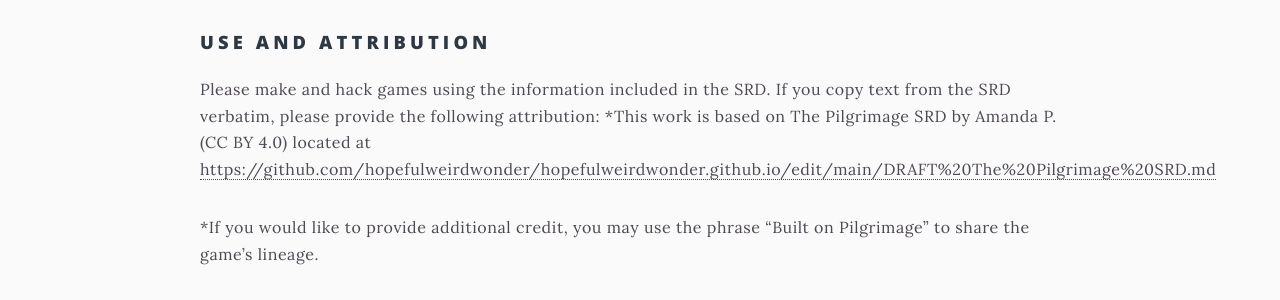
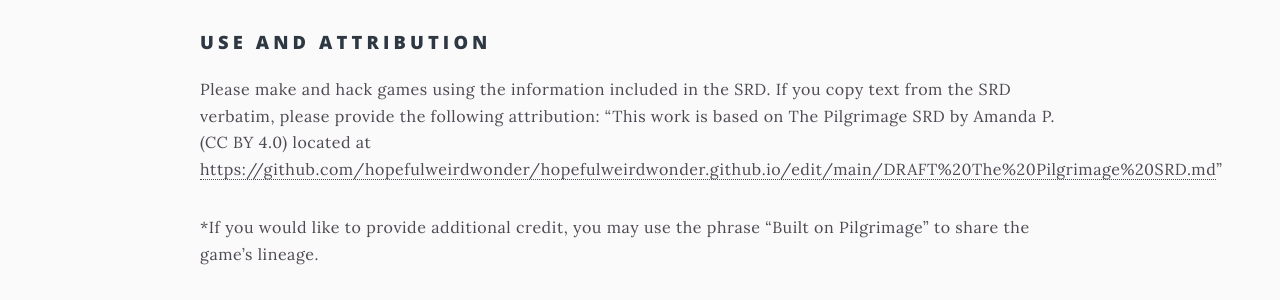
Before and after one commit to hopefulweirdwonder/hopefulweirdwonder.github.io, a Jekyll site: the page built from ThePilgrimageSRD.md, in a window 1280 px wide and 900 px high. Shown: the part 362-662 px from the top of the window. Built offline with Jekyll 4.4.1, drawn with Linux system fonts in a browser that asks for light colours; our own code applies the rules of GitHub Pages for plain Markdown files.

```diff
--- a/ThePilgrimageSRD.md
+++ b/ThePilgrimageSRD.md
@@ -5,7 +5,7 @@ The contents of The Pilgrimage SRD is Attribution 4.0 International (CC BY 4.0).
 
 ## Use and Attribution
 Please make and hack games using the information included in the SRD. If you copy text from the SRD verbatim, please provide the following attribution:
-*This work is based on The Pilgrimage SRD by Amanda P. (CC BY 4.0) located at <https://github.com/hopefulweirdwonder/hopefulweirdwonder.github.io/edit/main/DRAFT%20The%20Pilgrimage%20SRD.md>
+"This work is based on The Pilgrimage SRD by Amanda P. (CC BY 4.0) located at <https://github.com/hopefulweirdwonder/hopefulweirdwonder.github.io/edit/main/DRAFT%20The%20Pilgrimage%20SRD.md>"
 
 *If you would like to provide additional credit, you may use the phrase "Built on Pilgrimage" to share the game's lineage.
 
```
